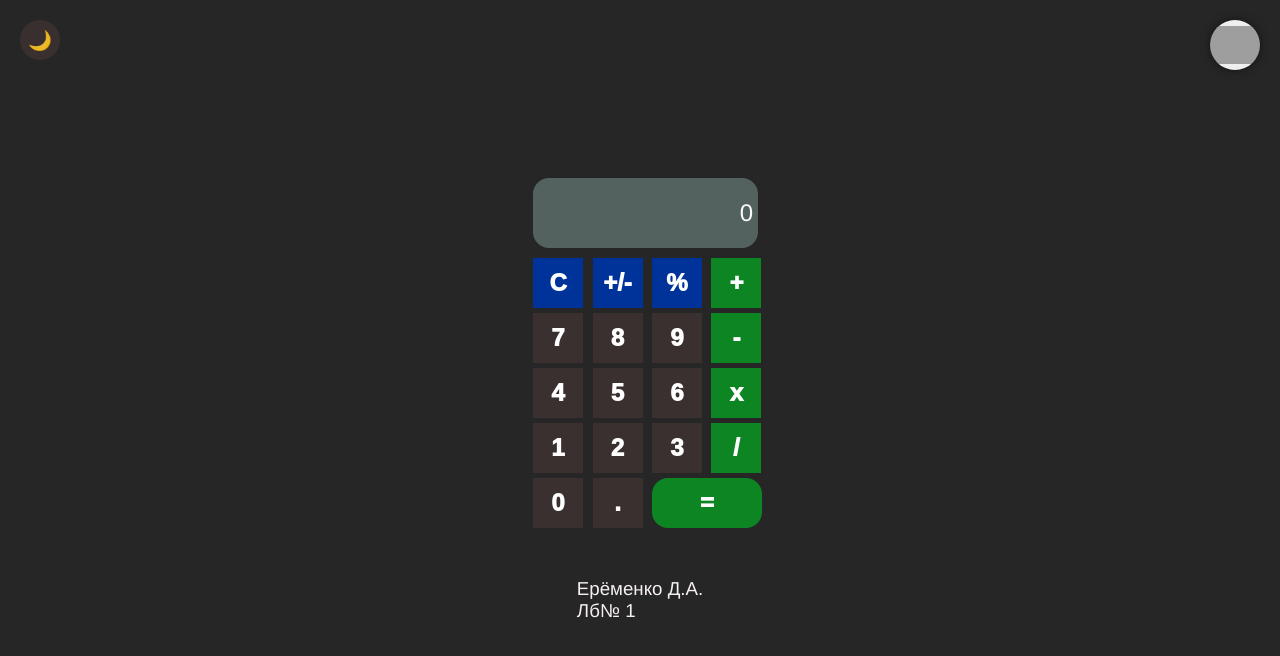
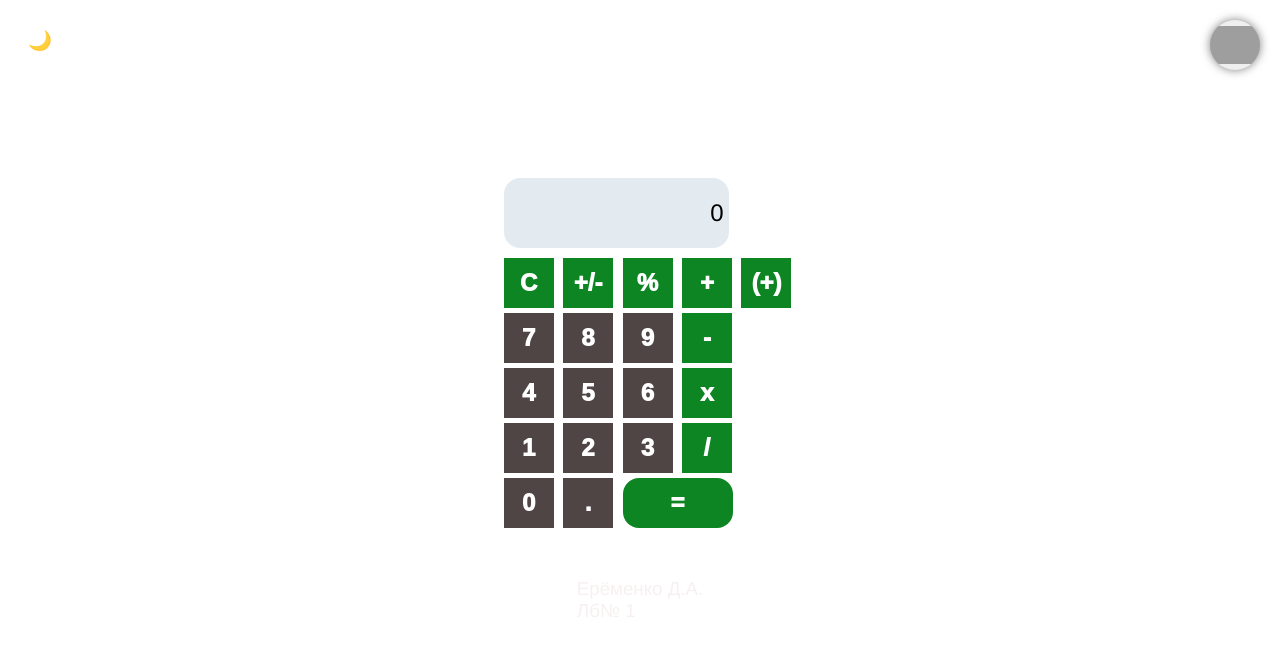
Before and after one commit to EremenkoDanila/JavaScript, a plain HTML site: page calculator.html in a window 1280 px wide. Drawn offline with Linux system fonts and the light colour scheme; grey boxes are pictures that could not be loaded.

Commit message:
Изменил цвет

```diff
--- a/calculator.html
+++ b/calculator.html
@@ -16,6 +16,7 @@
           <button id="btn_op_sign" class="my-btn secondary">+/-</button>
           <button id="btn_op_percent" class="my-btn secondary">%</button>
           <button id="btn_op_plus" class="my-btn primary">+</button>
+          <button id="btn_sircul" class="my-btn primary">(+)</button>
         </div>
         <div>
           <button id="btn_digit_7" class="my-btn">7</button>
--- a/styles.css
+++ b/styles.css
@@ -1,5 +1,6 @@
 body {
-  background-color:rgb(38, 38, 38)    ;
+  /*background-color:rgb(38, 38, 38)    ;*/
+  background-color: rgb(255, 255, 255);
   font-family: SBSansDisplay, OpenSans, Helvetica Neue, Helvetica, Arial, sans-serif;
   display: flex;
   flex-direction: column; /* Направление колонки */
@@ -16,9 +17,9 @@ body {
   padding-right: 5px;         /* выступ справа */
   background: rgb(247, 240, 240); /* цвет можно задавать и таким образом */
   text-align: right;           /* примагнитим текст к правой стороне */
-  color: rgb(250, 250, 250);
+  color: rgb(0, 0, 0);
   font-size: 1.5rem;
-  background-color: rgb(84, 98, 95); /* Задание заднего фона в красный цвет */
+  background-color: rgb(228,235,240); /* Задание заднего фона в красный цвет */
   border-radius: 16px;
   position: relative; /* добавляем относительное позиционирование */
   left: 20px;
@@ -53,7 +54,7 @@ body {
   height: 40px; /* Высота кнопки */
   border-radius: 50%; /* Делаем кнопку круглой */
   border: none; /* Убираем обводку */
-  background-color: rgba(61, 49, 49, 0.9); /* Цвет фона */
+  background-color:  white ; /*rgba(61, 49, 49, 0.9);*/ /* Цвет фона */
   color: rgba(255, 255, 255, 0.9); ; /* Цвет текста */
   font-size: 1.2rem; /* Размер иконки */
   cursor: pointer; /* Курсор в виде указателя */
@@ -79,7 +80,7 @@ body {
 
 /* селектор для кнопок второстепенных операций */
 .my-btn.secondary {
-  background: rgb(0, 51, 153); /* цвет кнопки сервый */
+  background: rgb(13, 133, 35); /* цвет кнопки сервый */
 }
 
   /* селектор для кнопки расчета выражения (=) */
@@ -101,7 +102,7 @@ body {
 
 }
 .my-btn:hover {
-    background-color: rgb(190, 63, 37); /* Меняем цвет фона на зеленый при наведении */
+    background-color: rgb(190, 63, 37); /* Меняем цвет фона  при наведении */
   }
 
 .theme-btn:hover {
@@ -137,7 +138,8 @@ body {
 }
 
 .light-theme {
-  background-color: rgb(228,235,240);
+  /* background-color: rgb(255, 255, 255); */
+  background-color:rgb(38, 38, 38)
 
 }
 
```
